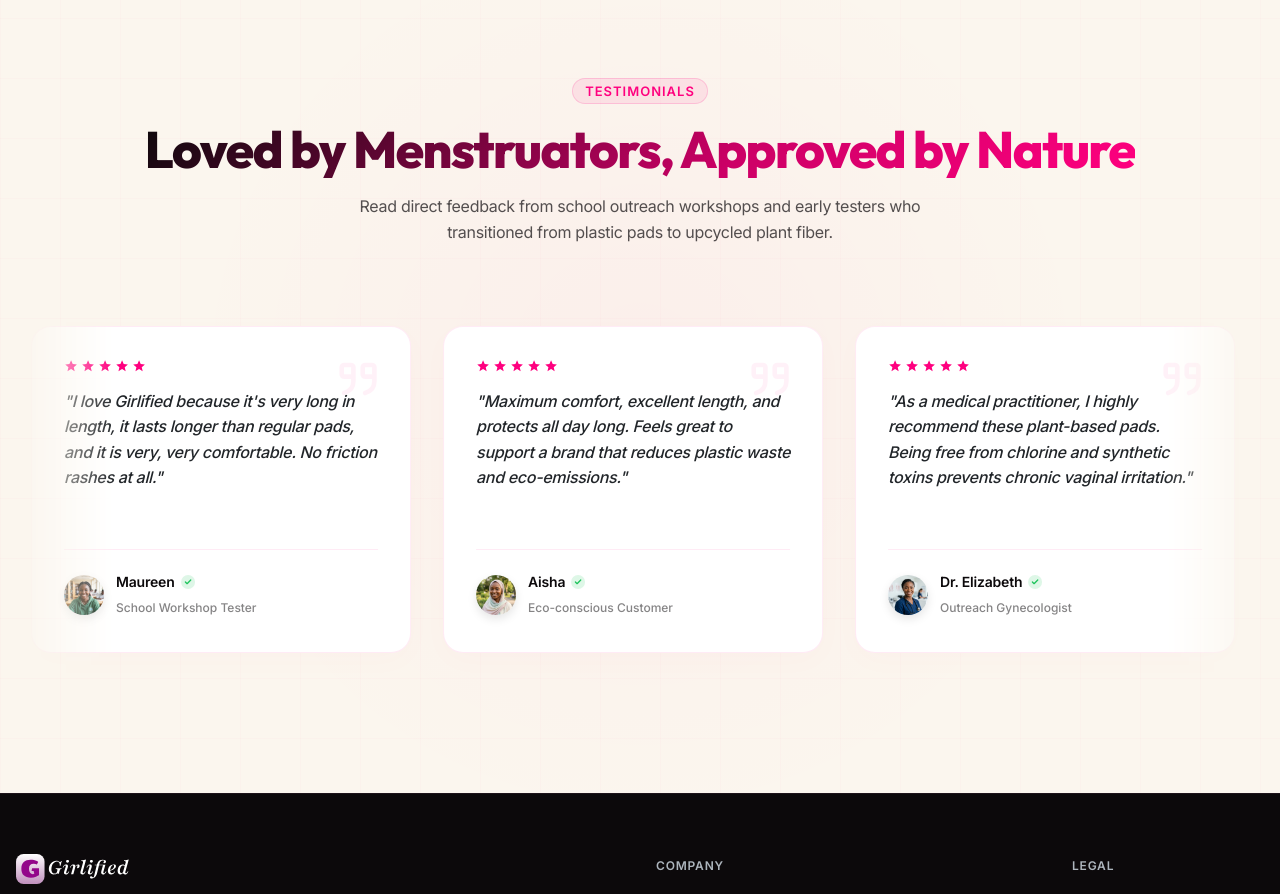
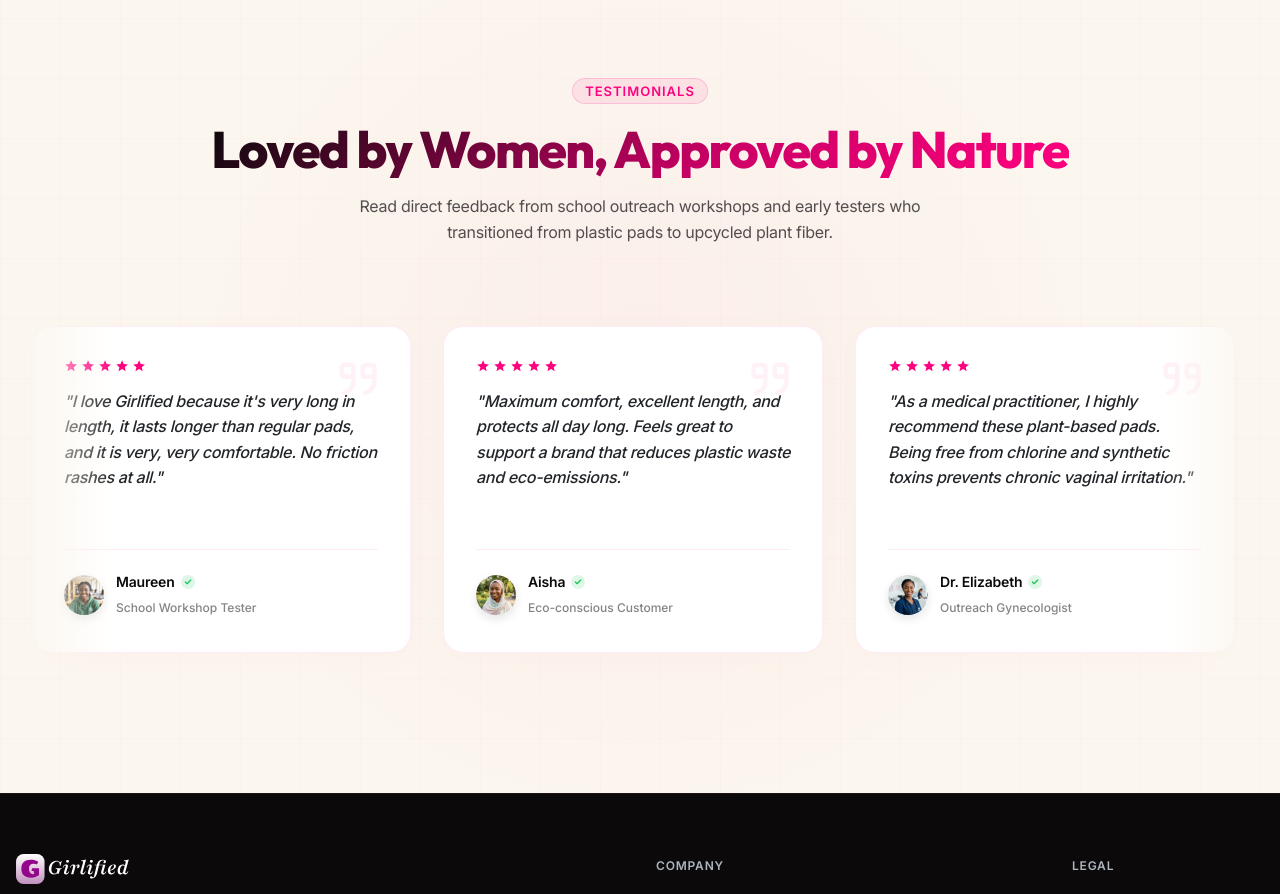
Before and after one commit to livestocx-ng/girlified-web, a Next.js app: page / in a window 1280 px wide. Shown: the part 5960-6854 px from the top of the page. Built offline with nearby package versions, Linux system fonts and the light colour scheme.

Commit message:
feat: updated TractionSection UI setup

```diff
--- a/core/components/home/traction_section.tsx
+++ b/core/components/home/traction_section.tsx
@@ -152,7 +152,7 @@
                 backgroundClip: 'text',
               }}
             >
-              Loved by Menstruators, Approved by Nature
+              Loved by Women, Approved by Nature
             </Title>
             <Text
               size="md"
```
